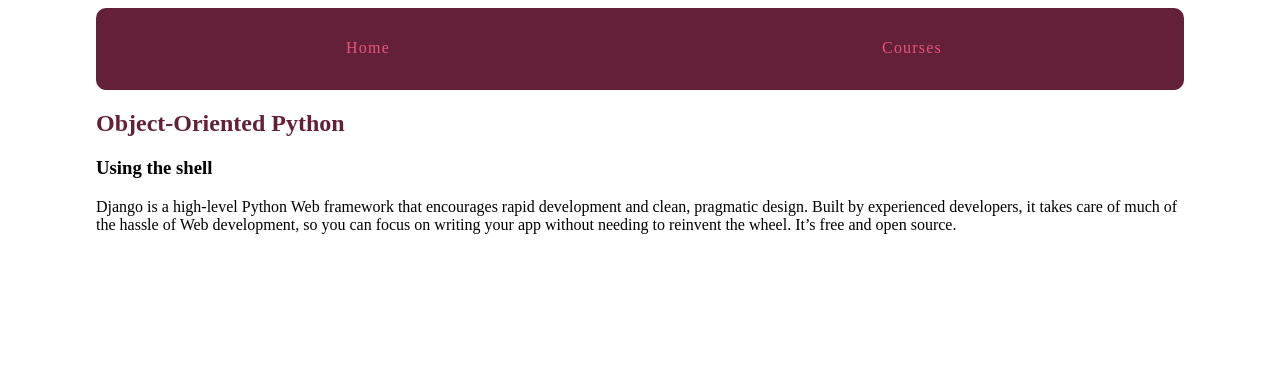
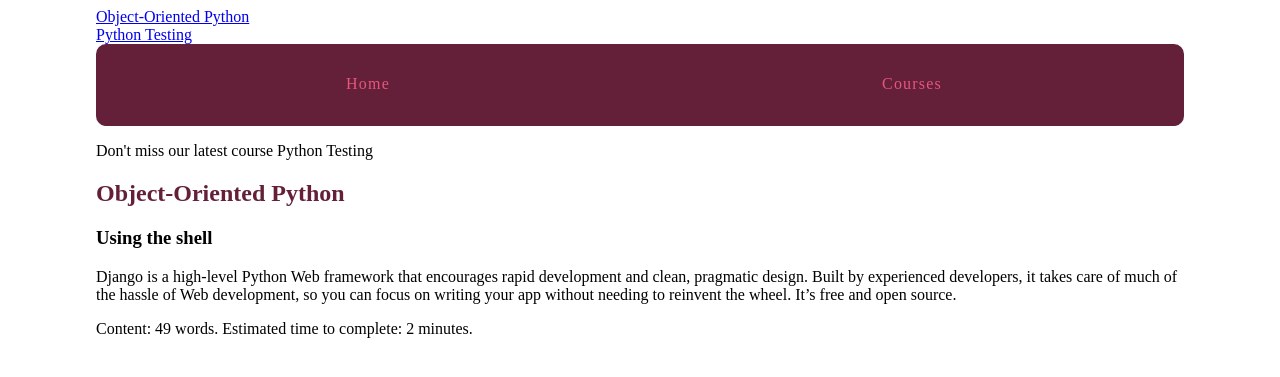
Before and after one commit to yunielgarcia/learning_site, a Django app: page /courses/1/2/ in a window 1280 px wide. Shown: the top 377 px of the page. Run offline with Django 3.2, Linux system fonts and the light colour scheme; data comes from the database, SQL or seed files in the repository; both versions use the stored data as it was after the commit.

Commit message:
costume tags and filter

```diff
--- a/courses/templates/courses/course_detail.html
+++ b/courses/templates/courses/course_detail.html
@@ -1,4 +1,5 @@
 {% extends "layout.html" %}
+{% load course_extras %}
 
 {% block title %}
     {{ course.title }}
@@ -8,7 +9,7 @@
     <article>
         <h2>{{ course.title }}</h2>
     </article>
-    {{ course.description }}
+    {{ course.description|makdown_to_html }}
 
     <section>
         {% for step in course.step_set.all %}
--- a/courses/templates/courses/course_list.html
+++ b/courses/templates/courses/course_list.html
@@ -1,4 +1,5 @@
 {% extends "layout.html" %}
+{% load course_extras %}
 
 {% block title %}
     Available
@@ -12,7 +13,7 @@
                     <a href="{% url 'course:detail' pk=course.pk %}">{{ course.title }}</a>
                 </header>
                 <div class="card-copy">
-                   {{ course.description }}
+                   {{ course.description|makdown_to_html }}
                 </div>
             </div>
         {% endfor %}
--- /dev/null
+++ b/courses/templates/courses/course_nav.html
@@ -0,0 +1,3 @@
+{% for course in courses %}
+    <div><a href="{% url 'course:detail' pk=course.pk %}">{{ course.title }}</a></div>
+{% endfor %}
--- a/courses/templates/courses/step_detail.html
+++ b/courses/templates/courses/step_detail.html
@@ -1,4 +1,5 @@
 {% extends "layout.html" %}
+{% load course_extras %}
 
 {% block title %}
     {{ step.title }}
@@ -8,6 +9,11 @@
     <article>
         <h2><a href="{% url 'course:detail' pk=step.course.pk %}">{{ step.course.title }}</a></h2>
         <h3>{{ step.title }}</h3>
-        {{ step.content|linebreaks }}
+        {% with con=step.content %}
+            {{ con|linebreaks }}
+            Content: {{ con|wordcount }} words. Estimated time to complete: {{ con|wordcount|time_estimate }}
+            minute{{ con|wordcount|time_estimate|pluralize }}.
+        {% endwith %}
+
     </article>
 {% endblock %}
--- /dev/null
+++ b/courses/templatetags/course_extras.py
@@ -0,0 +1,36 @@
+import markdown2
+from django import template
+from django.utils.safestring import mark_safe
+
+from ..models import Course
+
+register = template.Library()
+
+
+@register.simple_tag  # simple bcs only returns a string
+def newest_course():
+    """Gets the most recent course that was added to the library"""
+    return Course.objects.latest('created_at')
+
+
+@register.inclusion_tag('courses/course_nav.html')
+def nav_courses_list():
+    """Returns dict of courses to display as navigation pane"""
+    courses = Course.objects.all()
+    return {'courses': courses}
+
+
+@register.filter('time_estimate')
+def time_estimate(word_count):
+    """Estimates the # of min to complete a step based on the passed-in wordcount"""
+    minutes = round(word_count/20)
+    return minutes
+
+
+# register.inclusion_tag('courses/course_nav.html')(nav_courses_list)
+
+@register.filter('makdown_to_html')
+def makdown_to_html(makdown_text):
+    """Converts markdown text to html"""
+    html_body = markdown2.markdown(makdown_text)
+    return mark_safe(html_body)
--- a/templates/layout.html
+++ b/templates/layout.html
@@ -1,5 +1,6 @@
 <!DOCTYPE html>
 {% load static from staticfiles %}
+{% load course_extras %}
 <html lang="en">
 <head>
     <meta charset="UTF-8">
@@ -9,10 +10,12 @@
 <body>
 
 <div class="site-container">
+    {% nav_courses_list %}
     <nav>
         <a href="#">Home</a>
         <a href="{% url 'course:list' %}">Courses</a>
     </nav>
+    <p>Don't miss our latest course {% newest_course %}</p>
     {% block content %}
     {% endblock %}
 </div>
```
Also changed, not shown: courses/templatetags/__init__.py (added), db.sqlite3.
